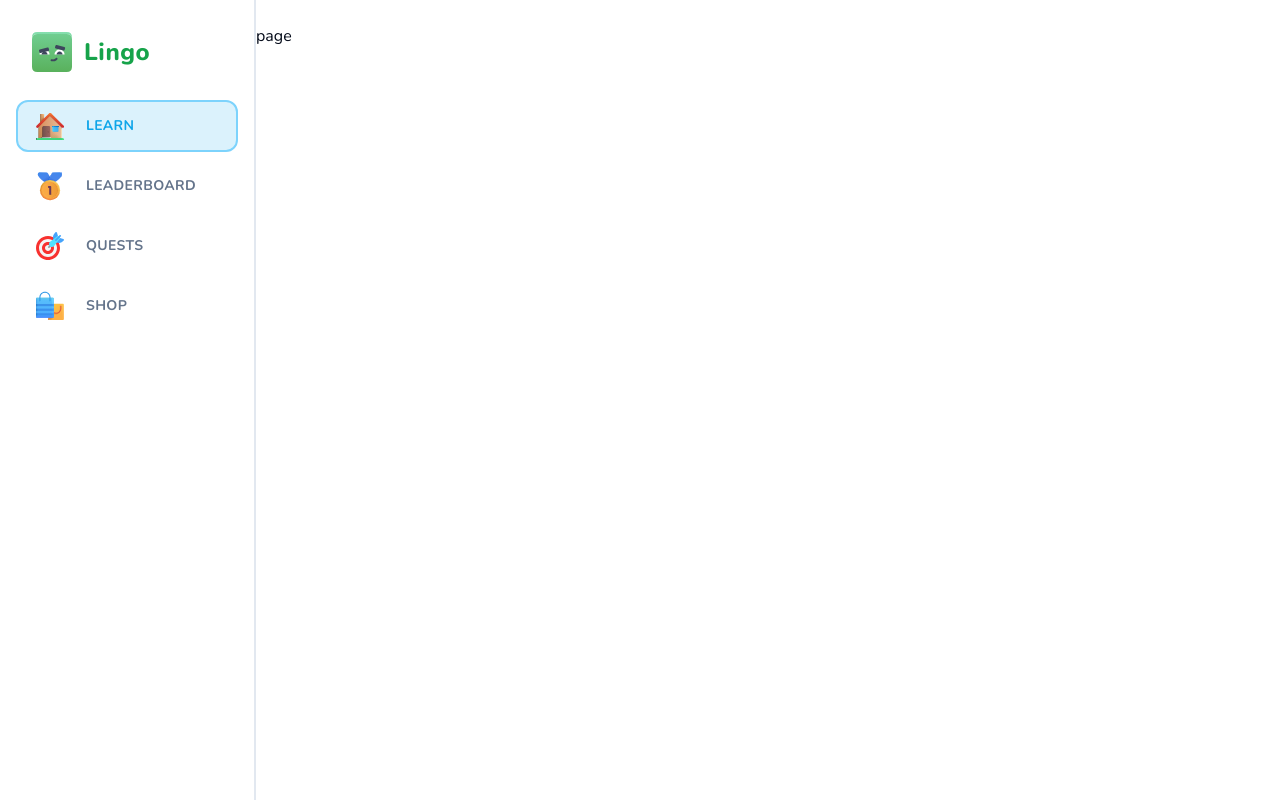
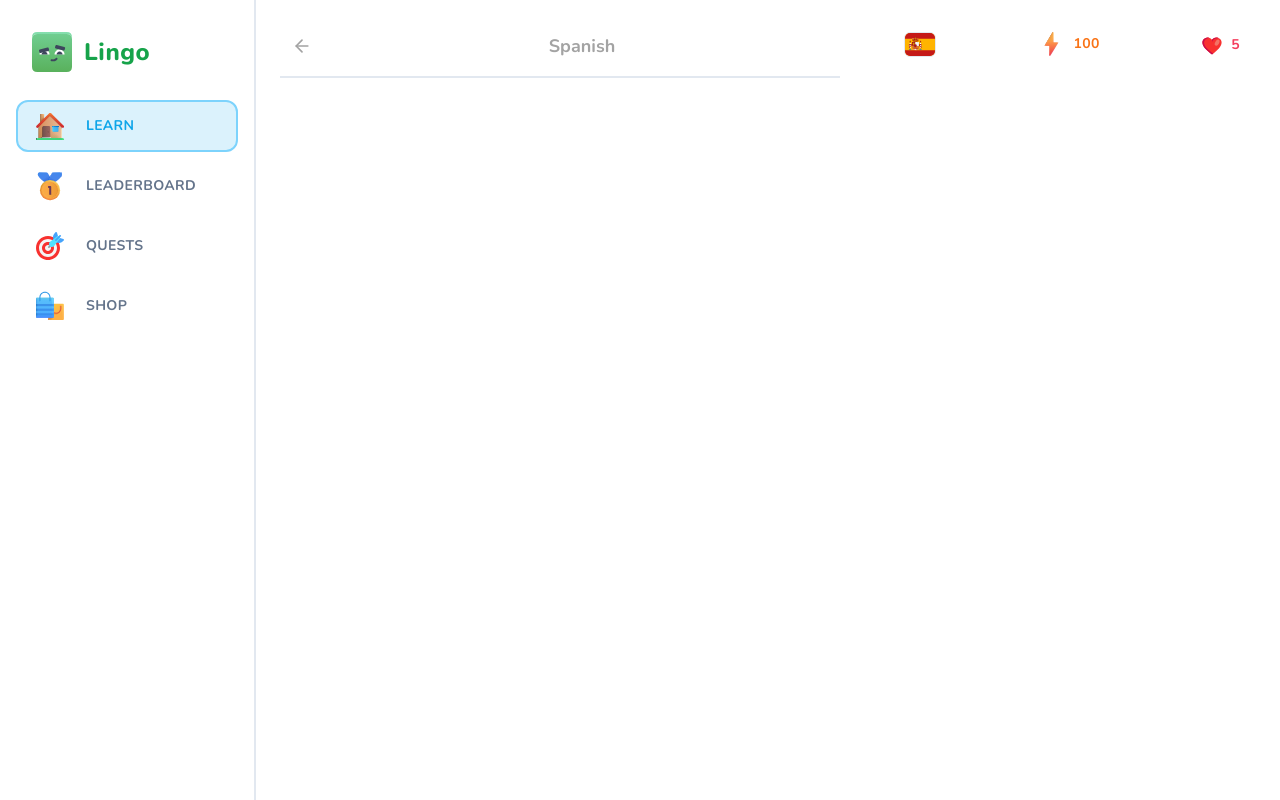
Before and after one commit to gmarcusmartinez/certs-next-openai, a Next.js app: page /learn in a window 1280 px wide. Built offline with nearby package versions, Linux system fonts and the light colour scheme.

Commit message:
learn page layout

```diff
--- /dev/null
+++ b/src/app/(main)/learn/loading.tsx
@@ -0,0 +1,11 @@
+import { Loader } from "lucide-react";
+
+const Loading = () => {
+  return (
+    <div className="flex h-full w-full items-center justify-center">
+      <Loader className="h-6 w-6 animate-spin text-muted-foreground" />
+    </div>
+  );
+};
+
+export default Loading;
--- a/src/app/(main)/learn/page.tsx
+++ b/src/app/(main)/learn/page.tsx
@@ -1,5 +1,26 @@
-import React from "react"
+import { FeedWrapper } from "@/components/feed-wrapper/FeedWrapper";
+import { LearnHeader } from "@/components/learn-header/LearnHeader";
+import { StickyWrapper } from "@/components/sticky-wrapper/StickyWrapper";
+import { UserProgress } from "@/components/user-progress/UserProgress";
+import React from "react";
 
 export default function LearnPage() {
-  return <div>page</div>
+  return (
+    <div className="flex flex-row-reverse gap-[48px] px-6">
+      <StickyWrapper>
+        <UserProgress
+          activeCourse={{
+            title: "Spanish",
+            imageSrc: "/es.svg",
+          }}
+          hearts={5}
+          points={100}
+          hasActiveSubscription={false}
+        />
+      </StickyWrapper>
+      <FeedWrapper>
+        <LearnHeader title="Spanish" />
+      </FeedWrapper>
+    </div>
+  );
 }
--- /dev/null
+++ b/src/components/feed-wrapper/FeedWrapper.tsx
@@ -0,0 +1,5 @@
+import React from "react";
+
+export const FeedWrapper = ({ children }: React.PropsWithChildren) => {
+  return <div className="relative top-0 flex-1 pb-10">{children}</div>;
+};
--- /dev/null
+++ b/src/components/learn-header/LearnHeader.tsx
@@ -0,0 +1,22 @@
+import Link from "next/link";
+import { ArrowLeft } from "lucide-react";
+
+import { Button } from "@/components/ui/button";
+
+interface HeaderProps {
+  title: string;
+}
+
+export const LearnHeader = ({ title }: HeaderProps) => {
+  return (
+    <div className="sticky top-0 mb-5 flex items-center justify-between border-b-2 bg-white pb-3 text-neutral-400 lg:z-50 lg:mt-[-28px] lg:pt-[28px]">
+      <Link href="/courses">
+        <Button variant="ghost" size="sm">
+          <ArrowLeft className="h-5 w-5 stroke-2 text-neutral-400" />
+        </Button>
+      </Link>
+      <h1 className="text-lg font-bold">{title}</h1>
+      <div />
+    </div>
+  );
+};
--- /dev/null
+++ b/src/components/sticky-wrapper/StickyWrapper.tsx
@@ -0,0 +1,9 @@
+export const StickyWrapper = ({ children }: React.PropsWithChildren) => {
+  return (
+    <div className="sticky bottom-6 hidden w-[368px] self-end lg:block">
+      <div className="sticky top-6 flex min-h-[calc(100vh-48px)] flex-col gap-y-4">
+        {children}
+      </div>
+    </div>
+  );
+};
--- /dev/null
+++ b/src/components/user-progress/UserProgress.tsx
@@ -0,0 +1,62 @@
+import Link from "next/link";
+import { Button } from "@/components/ui/button";
+import Image from "next/image";
+import { InfinityIcon } from "lucide-react";
+
+interface Props {
+  activeCourse: Record<string, any>;
+  hearts: number;
+  points: number;
+  hasActiveSubscription: boolean;
+}
+
+export const UserProgress = ({
+  activeCourse,
+  hearts,
+  points,
+  hasActiveSubscription,
+}: Props) => {
+  return (
+    <div className="flex w-full items-center justify-between gap-x-2">
+      <Link href="/courses">
+        <Button variant="ghost">
+          <Image
+            src={activeCourse.imageSrc}
+            alt={activeCourse.title}
+            className="rounded-md border"
+            width={32}
+            height={32}
+          />
+        </Button>
+      </Link>
+      <Link href="/shop">
+        <Button variant="ghost" className="text-orange-500">
+          <Image
+            src="/points.svg"
+            height={28}
+            width={28}
+            alt="Points"
+            className="mr-2"
+          />
+          {points}
+        </Button>
+      </Link>
+      <Link href="/shop">
+        <Button variant="ghost" className="text-rose-500">
+          <Image
+            src="/heart.svg"
+            height={22}
+            width={22}
+            alt="Hearts"
+            className="mr-2"
+          />
+          {hasActiveSubscription ? (
+            <InfinityIcon className="h-4 w-4 stroke-[3]" />
+          ) : (
+            hearts
+          )}
+        </Button>
+      </Link>
+    </div>
+  );
+};
```
